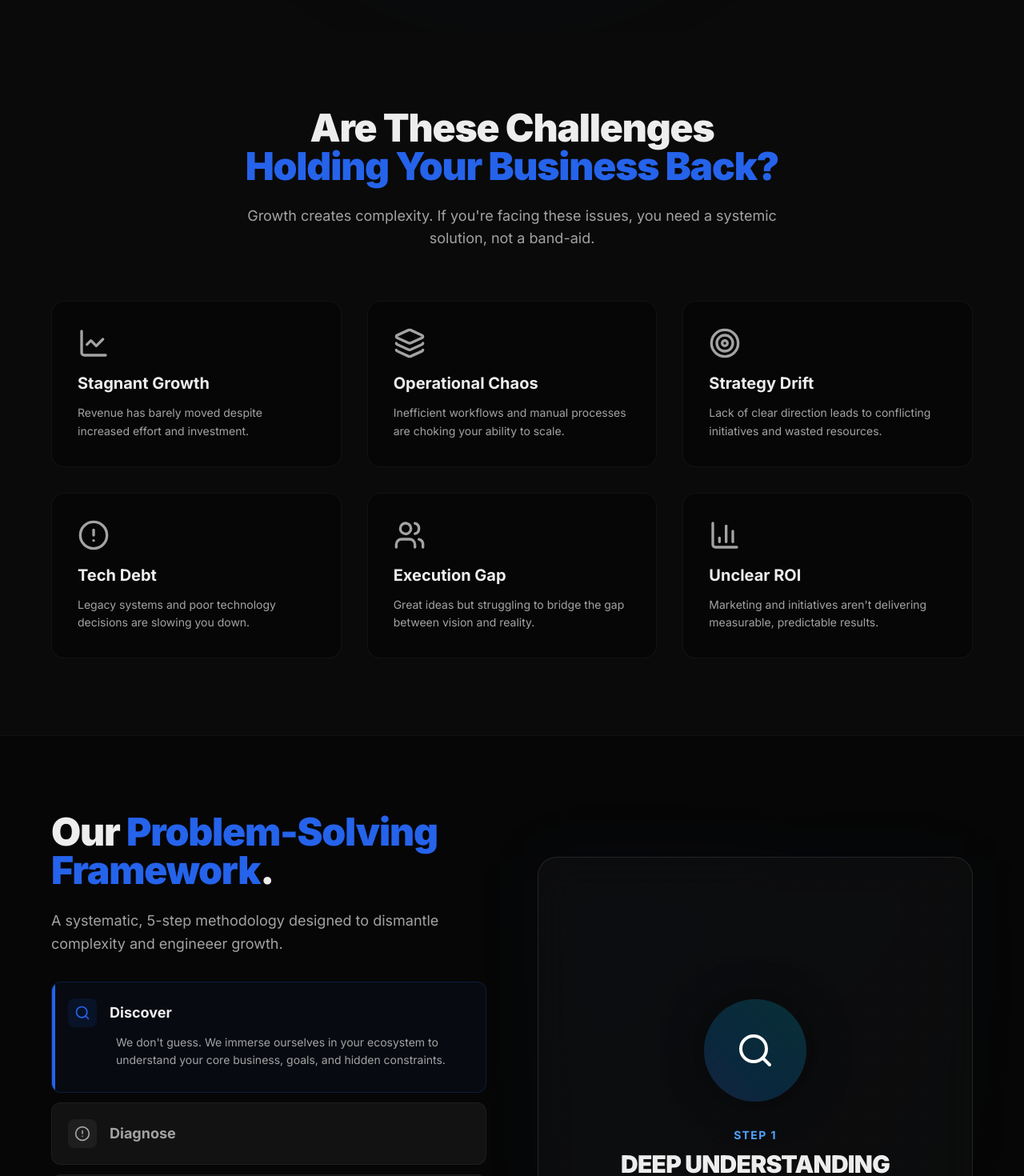
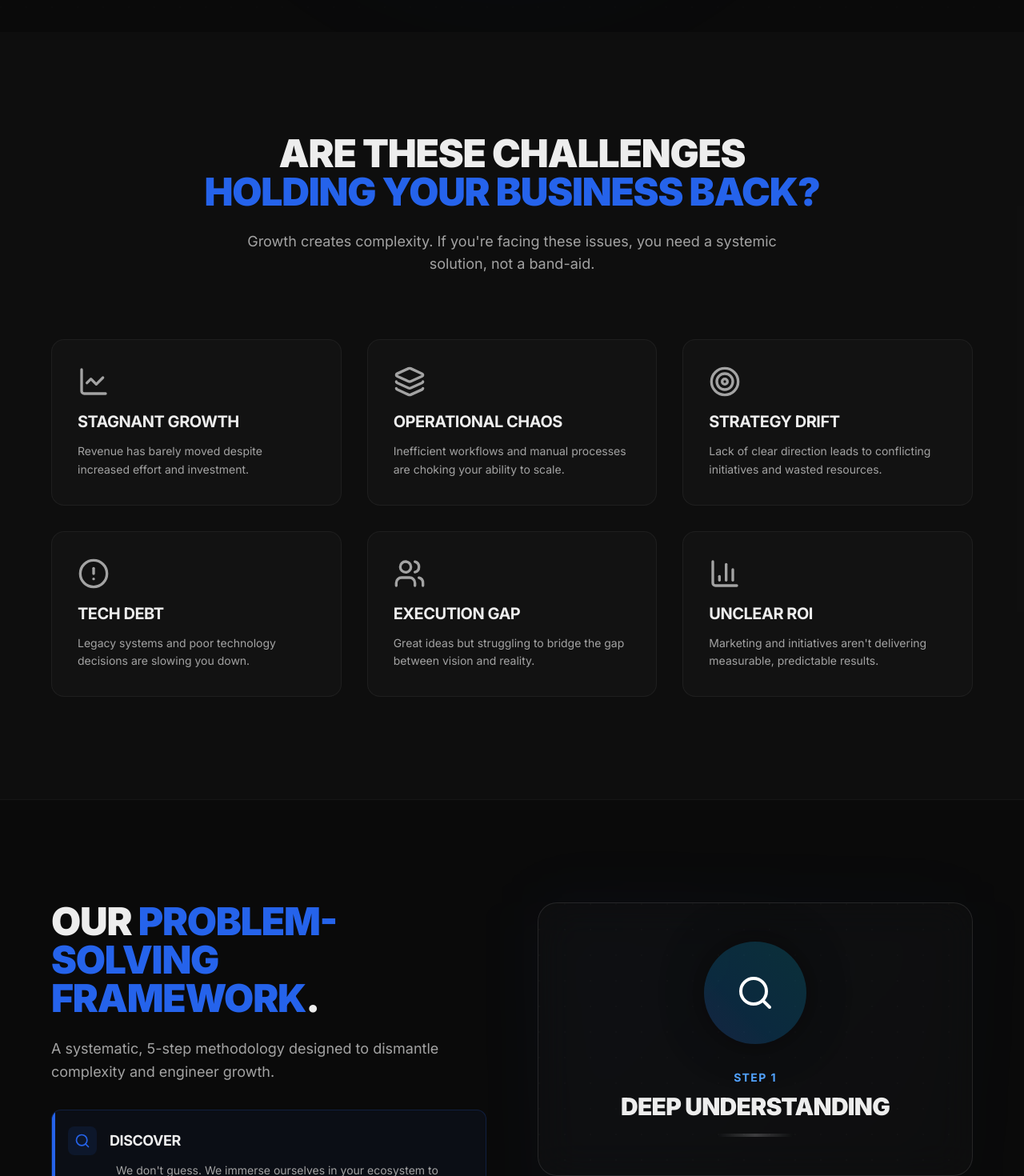
Before and after one commit to EVOLV-HYB/portfolio, a Next.js app: page /consultancy in a window 1280 px wide. Shown: the part 760-2230 px from the top of the page at 80% size. Built offline with nearby package versions, Linux system fonts and the light colour scheme.

Commit message:
CTA added

```diff
--- a/src/app/consultancy/page.tsx
+++ b/src/app/consultancy/page.tsx
@@ -4,6 +4,7 @@ import { motion, AnimatePresence } from "framer-motion";
 import { useState } from "react";
 import Navigation from "@/components/shared/Navigation";
 import IntakeForm from "@/components/sections/IntakeForm";
+import { cn } from "@/lib/utils";
 import {
     ArrowRight,
     BarChart3,
@@ -18,7 +19,9 @@ import {
     Layers,
     Users,
     Lightbulb,
-    Rocket
+    Rocket,
+    XCircle,
+    Phone
 } from "lucide-react";
 
 // --- DATA ---
@@ -114,7 +117,7 @@ const engagementProcess = [
 
 // --- COMPONENTS ---
 
-// 1. HERO SECTION (Preserved)
+// 1. HERO SECTION
 function HeroSection() {
     return (
         <section className="relative min-h-screen flex flex-col items-center justify-center px-6 overflow-hidden">
@@ -137,7 +140,7 @@ function HeroSection() {
                     initial={{ opacity: 0, y: 20 }}
                     animate={{ opacity: 1, y: 0 }}
                     transition={{ duration: 0.6, delay: 0.1 }}
-                    className="text-5xl md:text-7xl lg:text-8xl font-black tracking-tighter mb-6 leading-[0.9]"
+                    className="text-5xl md:text-7xl lg:text-8xl font-black tracking-tighter mb-6 leading-[0.9] uppercase"
                 >
                     FROM <span className="text-muted-foreground">CHAOS</span><br />
                     TO <span className="text-accent relative inline-block">
@@ -182,10 +185,10 @@ function HeroSection() {
 // 2. CLIENT PAIN POINTS
 function PainPointsSection() {
     return (
-        <section className="py-24 px-6 bg-secondary/20 relative">
+        <section className="py-32 px-6 bg-muted/30 relative">
             <div className="container mx-auto max-w-6xl">
-                <div className="text-center mb-16">
-                    <h2 className="text-3xl md:text-5xl font-black mb-6 tracking-tight">
+                <div className="text-center mb-20">
+                    <h2 className="text-3xl md:text-5xl font-black mb-6 tracking-tight uppercase">
                         Are These Challenges <br />
                         <span className="text-accent">Holding Your Business Back?</span>
                     </h2>
@@ -201,10 +204,10 @@ function PainPointsSection() {
                             whileInView={{ opacity: 1, y: 0 }}
                             viewport={{ once: true }}
                             transition={{ delay: idx * 0.1 }}
-                            className="p-8 rounded-2xl bg-black/40 border border-white/5 hover:border-red-500/20 transition-all duration-300 group"
+                            className="p-8 rounded-2xl bg-card border border-white/5 hover:border-accent/40 transition-all duration-300 group"
                         >
-                            <point.icon className="w-10 h-10 text-muted-foreground mb-4 group-hover:text-red-400 transition-colors" />
-                            <h3 className="text-xl font-bold mb-3">{point.title}</h3>
+                            <point.icon className="w-10 h-10 text-muted-foreground mb-4 group-hover:text-accent transition-colors" />
+                            <h3 className="text-xl font-bold mb-3 uppercase tracking-tight">{point.title}</h3>
                             <p className="text-muted-foreground text-sm leading-relaxed">{point.description}</p>
                         </motion.div>
                     ))}
@@ -219,21 +222,21 @@ function FrameworkSection() {
     const [activeStep, setActiveStep] = useState(0);
 
     return (
-        <section className="py-24 px-6 border-t border-white/5 bg-black/40">
+        <section className="py-32 px-6 border-t border-white/5 bg-background">
             <div className="container mx-auto max-w-6xl">
-                <div className="flex flex-col md:flex-row gap-16 items-center">
+                <div className="flex flex-col md:flex-row gap-16 items-start">
                     {/* Left: Interactive List */}
-                    <div className="flex-1 space-y-8">
+                    <div className="flex-1 space-y-8 sticky top-24">
                         <motion.div
                             initial={{ opacity: 0, x: -20 }}
                             whileInView={{ opacity: 1, x: 0 }}
                             viewport={{ once: true }}
                         >
-                            <h2 className="text-4xl md:text-5xl font-black mb-6 tracking-tight">
+                            <h2 className="text-4xl md:text-5xl font-black mb-6 tracking-tight uppercase">
                                 Our <span className="text-accent">Problem-Solving Framework</span>.
                             </h2>
                             <p className="text-lg text-muted-foreground leading-relaxed">
-                                A systematic, 5-step methodology designed to dismantle complexity and engineeer growth.
+                                A systematic, 5-step methodology designed to dismantle complexity and engineer growth.
                             </p>
                         </motion.div>
 
@@ -242,10 +245,12 @@ function FrameworkSection() {
                                 <div
                                     key={step.id}
                                     onClick={() => setActiveStep(step.id)}
-                                    className={`group cursor-pointer p-5 rounded-xl border transition-all duration-300 relative overflow-hidden ${activeStep === step.id
-                                        ? "bg-accent/5 border-accent/20"
-                                        : "bg-white/5 border-white/5 hover:border-white/10"
-                                        }`}
+                                    className={cn(
+                                        "group cursor-pointer p-5 rounded-xl border transition-all duration-300 relative overflow-hidden",
+                                        activeStep === step.id
+                                            ? "bg-accent/5 border-accent/20"
+                                            : "bg-card border-white/5 hover:border-white/10"
+                                    )}
                                 >
                                     <div className={`absolute left-0 top-0 bottom-0 w-1 transition-all duration-300 ${activeStep === step.id ? "bg-accent" : "bg-transparent"}`} />
                                     <div className="flex items-center gap-4">
@@ -253,7 +258,10 @@ function FrameworkSection() {
                                             <step.icon className="w-5 h-5" />
                                         </div>
                                         <div>
-                                            <h3 className={`text-lg font-bold transition-colors ${activeStep === step.id ? "text-foreground" : "text-muted-foreground group-hover:text-foreground"}`}>
+                                            <h3 className={cn(
+                                                "text-lg font-bold transition-colors uppercase tracking-tight",
+                                                activeStep === step.id ? "text-foreground" : "text-muted-foreground group-hover:text-foreground"
+                                            )}>
                                                 {step.title}
                                             </h3>
                                         </div>
@@ -278,7 +286,7 @@ function FrameworkSection() {
                     </div>
 
                     {/* Right: Visual Display */}
-                    <div className="flex-1 w-full aspect-square md:aspect-auto md:h-[600px] relative perspective-1000">
+                    <div className="flex-1 w-full aspect-square md:aspect-auto md:min-h-[600px] relative perspective-1000">
                         <div className="absolute inset-0 bg-gradient-to-br from-accent/5 to-transparent rounded-3xl blur-2xl" />
                         <div className="relative w-full h-full bg-card/50 backdrop-blur-xl border border-white/10 rounded-3xl overflow-hidden flex items-center justify-center p-12">
                             <div className="absolute inset-0 grid-pattern opacity-20" />
@@ -315,17 +323,17 @@ function FrameworkSection() {
 // 4. WHAT MAKES US DIFFERENT
 function DifferentiatorsSection() {
     return (
-        <section className="py-24 px-6 relative overflow-hidden">
+        <section className="py-32 px-6 relative overflow-hidden bg-muted/20">
             <div className="container mx-auto max-w-6xl">
-                <div className="mb-16">
-                    <h2 className="text-3xl md:text-5xl font-black mb-6 tracking-tight">
+                <div className="mb-20">
+                    <h2 className="text-3xl md:text-5xl font-black mb-6 tracking-tight uppercase">
                         Not Just Advisory. <br /><span className="text-accent">Strategic Partners.</span>
                     </h2>
                 </div>
                 <div className="grid grid-cols-1 md:grid-cols-2 gap-6">
                     {differentiators.map((diff, idx) => (
-                        <div key={idx} className="p-8 rounded-2xl bg-white/5 border border-white/5 hover:bg-white/10 transition-colors">
-                            <h3 className="text-xl font-bold mb-3 text-white">{diff.title}</h3>
+                        <div key={idx} className="p-8 rounded-2xl bg-card border border-white/5 hover:border-accent/30 transition-all duration-300">
+                            <h3 className="text-xl font-bold mb-3 text-white uppercase tracking-tight">{diff.title}</h3>
                             <p className="text-muted-foreground leading-relaxed">{diff.description}</p>
                         </div>
                     ))}
@@ -338,10 +346,10 @@ function DifferentiatorsSection() {
 // 5. TYPES OF PROBLEMS WE SOLVE
 function ServicesSection() {
     return (
-        <section className="py-24 px-6 bg-secondary/10">
+        <section className="py-32 px-6 bg-background">
             <div className="container mx-auto max-w-6xl">
-                <div className="text-center mb-16">
-                    <h2 className="text-3xl md:text-5xl font-black mb-6 tracking-tight">Types of Problems We Solve</h2>
+                <div className="text-center mb-20">
+                    <h2 className="text-3xl md:text-5xl font-black mb-6 tracking-tight uppercase">Types of Problems We Solve</h2>
                     <p className="text-muted-foreground text-lg">Comprehensive solutions for critical business domains.</p>
                 </div>
                 <div className="grid grid-cols-1 md:grid-cols-2 lg:grid-cols-3 gap-6">
@@ -358,7 +366,7 @@ function ServicesSection() {
                                 <div className="w-12 h-12 bg-accent/10 rounded-lg flex items-center justify-center text-accent mb-6 group-hover:scale-110 group-hover:bg-accent group-hover:text-accent-foreground transition-all duration-300">
                                     <service.icon className="w-6 h-6" />
                                 </div>
-                                <h3 className="text-xl font-bold mb-3">{service.title}</h3>
+                                <h3 className="text-xl font-bold mb-3 uppercase tracking-tight">{service.title}</h3>
                                 <p className="text-muted-foreground text-sm leading-relaxed group-hover:text-foreground transition-colors duration-300">
                                     {service.description}
                                 </p>
@@ -374,12 +382,12 @@ function ServicesSection() {
 // 6. WHO WE WORK BEST WITH
 function IdealClientsSection() {
     return (
-        <section className="py-24 px-6">
+        <section className="py-32 px-6 bg-muted/30">
             <div className="container mx-auto max-w-4xl text-center">
-                <h2 className="text-3xl md:text-5xl font-black mb-12 tracking-tight">Who We Work Best With</h2>
+                <h2 className="text-3xl md:text-5xl font-black mb-12 tracking-tight uppercase">Who We Work Best With</h2>
                 <div className="grid gap-4">
                     {idealClients.map((client, idx) => (
-                        <div key={idx} className="p-6 rounded-xl border border-white/10 bg-white/5 flex items-center justify-center">
+                        <div key={idx} className="p-6 rounded-xl border border-white/10 bg-card flex items-center justify-center hover:border-accent/30 transition-all">
                             <span className="text-lg md:text-xl font-medium text-white">{client}</span>
                         </div>
                     ))}
@@ -392,18 +400,18 @@ function IdealClientsSection() {
 // 7. ENGAGEMENT PROCESS
 function EngagementSection() {
     return (
-        <section className="py-24 px-6 border-y border-white/5 bg-black/40">
+        <section className="py-32 px-6 border-y border-white/5 bg-background">
             <div className="container mx-auto max-w-6xl">
-                <div className="mb-16">
-                    <h2 className="text-3xl md:text-5xl font-black mb-6 tracking-tight">How We Engage</h2>
+                <div className="mb-20 text-center md:text-left">
+                    <h2 className="text-3xl md:text-5xl font-black mb-6 tracking-tight uppercase">How We Engage</h2>
                 </div>
-                <div className="grid grid-cols-1 md:grid-cols-4 gap-4">
+                <div className="grid grid-cols-1 md:grid-cols-4 gap-8">
                     {engagementProcess.map((item, idx) => (
-                        <div key={idx} className="relative p-6">
-                            <span className="text-6xl font-black text-white/5 absolute top-0 left-0 -z-10">{item.step}</span>
-                            <div className="text-xl font-bold mt-8 mb-2 text-accent">{item.title}</div>
+                        <div key={idx} className="relative p-6 group">
+                            <span className="text-6xl font-black text-muted/10 absolute top-0 left-0 -z-10 transition-colors group-hover:text-accent/10">{item.step}</span>
+                            <div className="text-xl font-bold mt-8 mb-2 text-accent uppercase tracking-tight">{item.title}</div>
                             {idx < engagementProcess.length - 1 && (
-                                <div className="hidden md:block absolute top-1/2 right-0 w-8 h-[1px] bg-white/20" />
+                                <div className="hidden md:block absolute top-1/2 right-0 w-8 h-[1px] bg-white/10" />
                             )}
                         </div>
                     ))}
@@ -416,15 +424,15 @@ function EngagementSection() {
 // 8. TRUST BUILDING & 9. FINAL CTA
 function FinalSection() {
     return (
-        <section className="py-32 px-6 relative overflow-hidden">
+        <section className="py-40 px-6 relative overflow-hidden">
             <div className="absolute inset-0 z-0 pointer-events-none">
                 <div className="absolute bottom-0 left-1/2 -translate-x-1/2 w-[800px] h-[500px] bg-accent/10 rounded-full blur-[120px]" />
             </div>
             <div className="container mx-auto max-w-3xl text-center relative z-10">
-                <h2 className="text-3xl md:text-5xl font-black mb-8 tracking-tight">
-                    "Think of us as your strategic partner in solving critical business challenges."
+                <h2 className="text-4xl md:text-6xl font-black mb-8 tracking-tighter uppercase leading-none">
+                    "Think of us as your strategic partner."
                 </h2>
-                <p className="text-xl text-muted-foreground mb-12">
+                <p className="text-xl text-muted-foreground mb-12 max-w-2xl mx-auto">
                     Every complex problem has a strategic solution. Let's build yours.
                 </p>
                 <div className="flex flex-col sm:flex-row items-center justify-center gap-6">
@@ -434,6 +442,35 @@ function FinalSection() {
                     >
                         Book a Strategic Consultation
                         <ArrowRight className="w-5 h-5" />
+                    </a>
+                </div>
+            </div>
+        </section>
+    );
+}
+
+// 9. DIRECT CONTACT
+function DirectContactSection() {
+    return (
+        <section className="py-12 px-6 bg-background">
+            <div className="container mx-auto max-w-4xl">
+                <div className="rounded-2xl bg-accent/5 border border-accent/20 p-8 md:p-12 flex flex-col md:flex-row items-center justify-between gap-8 text-center md:text-left transition-all hover:bg-accent/10 hover:border-accent/30 group">
+                    <div>
+                        <h3 className="text-2xl font-black uppercase tracking-tight mb-2">
+                            Need Immediate Assistance?
+                        </h3>
+                        <p className="text-muted-foreground">
+                            Skip the form. Call our strategy team directly.
+                        </p>
+                    </div>
+                    <a
+                        href="tel:+15551234567"
+                        className="flex items-center gap-4 text-2xl md:text-3xl font-black text-accent hover:text-white transition-colors uppercase tracking-tight"
+                    >
+                        <div className="w-14 h-14 rounded-full bg-accent/10 flex items-center justify-center group-hover:bg-accent group-hover:text-white transition-all duration-300">
+                            <Phone className="w-6 h-6" />
+                        </div>
+                        <span className="group-hover:translate-x-1 transition-transform duration-300">+1 (555) 123-4567</span>
                     </a>
                 </div>
             </div>
@@ -453,6 +490,7 @@ export default function ConsultancyPage() {
             <IdealClientsSection />
             <EngagementSection />
             <FinalSection />
+            <DirectContactSection />
             <div id="intake">
                 {/* Reusing existing IntakeForm as the functional contact point */}
                 <IntakeForm />
```
